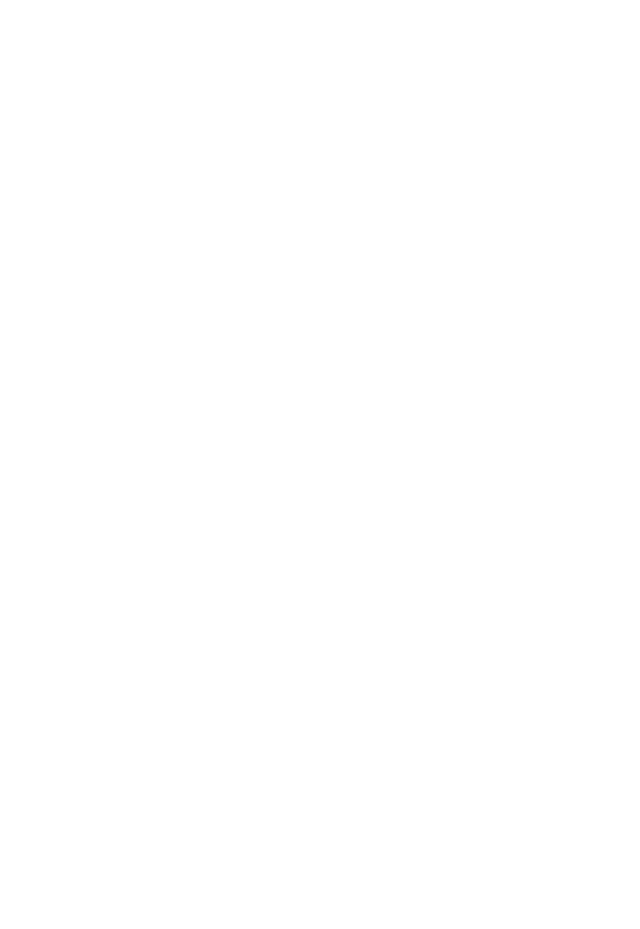
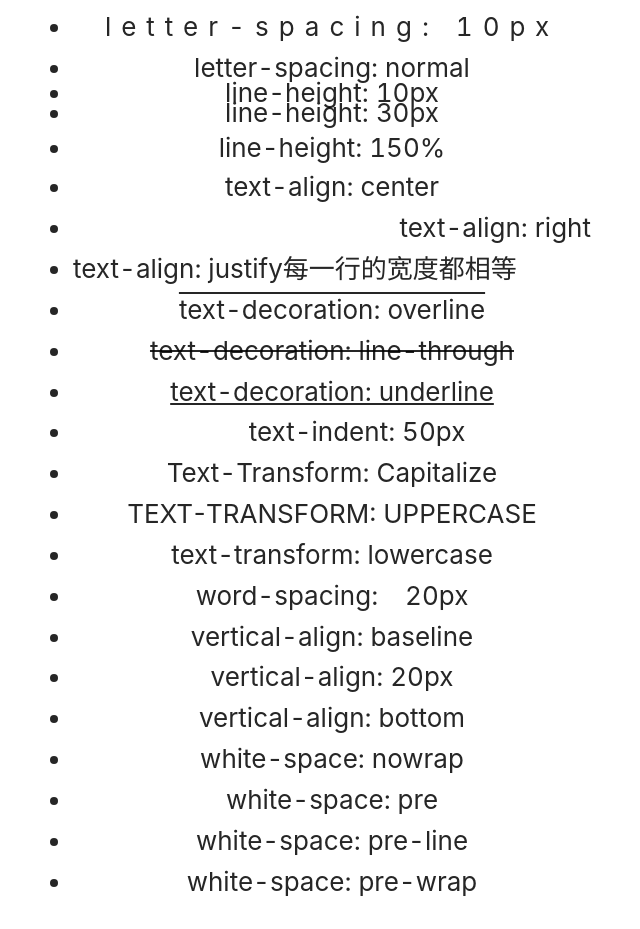
Before and after one commit to Yodonicc/practiceWithDim, a React app in the folder my-app/: page /purehtml in a window 1280 px wide. Shown: the part 660-1589 px from the top of the page, without its empty margins (328-968 px from the left). Before the commit the page ends 800 px from the top, so only its background shows below. Built offline with nearby package versions, Linux system fonts and the light colour scheme; no server answers.

Commit message:
success:增加CSS字体属性，在purehtml

```diff
--- a/my-app/src/purecss/cssforpurehtml/purehtml.js
+++ b/my-app/src/purecss/cssforpurehtml/purehtml.js
@@ -35,6 +35,36 @@
                 <div>我是car控制的文本！</div>
                 <div className={styles.mytransition}>鼠标移过来，我有过渡效果！</div>
                 <div className={styles.myanimation}>我是一行动画效果！</div>
+                <ul>
+                    <li>各种字体属性</li>
+                    <li id={styles.fontcolor}>color</li>
+                    <li id={styles.fontdirectionltr}>direction: ltr</li>
+                    <li id={styles.fontdirectionrtl}>direction: rtl</li>
+                    <li id={styles.fontletterspacing1}>letter-spacing: 10px</li>
+                    <li id={styles.fontletterspacing2}>letter-spacing: normal</li>
+                    <li id={styles.lineheight1}>line-height: 10px</li>
+                    <li id={styles.lineheight2}>line-height: 30px</li>
+                    <li id={styles.lineheight3}>line-height: 150%</li>
+                    <li id={styles.textalign1}>text-align: center</li>
+                    <li id={styles.textalign2}>text-align: right</li>
+                    <li id={styles.textalign3}>text-align: justify每一行的宽度都相等</li>
+                    <li id={styles.textdecoration1}>text-decoration: overline</li>
+                    <li id={styles.textdecoration2}>text-decoration: line-through</li>
+                    <li id={styles.textdecoration3}>text-decoration: underline</li>
+                    <li id={styles.textindent}>text-indent: 50px</li>
+                    <li id={styles.texttransform1}>text-transform: capitalize</li>
+                    <li id={styles.texttransform2}>text-transform: uppercase</li>
+                    <li id={styles.texttransform3}>text-transform: lowercase</li>
+                    <li id={styles.wordspacing}>word-spacing: 20px</li>
+                    <li id={styles.verticalalign1}>vertical-align: baseline</li>
+                    <li id={styles.verticalalign2}>vertical-align: 20px</li>
+                    <li id={styles.verticalalign3}>vertical-align: bottom</li>
+                    <li id={styles.whitespace1}>white-space: nowrap</li>
+                    <li id={styles.whitespace2}>white-space: pre</li>
+                    <li id={styles.whitespace3}>white-space: pre-line</li>
+                    <li id={styles.whitespace4}>white-space: pre-wrap</li>
+                </ul>
+
             </div>
         );
     }
--- a/my-app/src/purecss/cssforpurehtml/purehtml.module.less
+++ b/my-app/src/purecss/cssforpurehtml/purehtml.module.less
@@ -57,3 +57,107 @@
 .myanimation{
     animation: mykeyframename 4s linear 1s infinite alternate;
 }
+
+#fontcolor{
+    color: red;
+}
+
+#fontdirectionltr{
+    direction: ltr;
+}
+
+#fontdirectionrtl{
+    direction: rtl;
+}
+
+#fontletterspacing1{
+    letter-spacing: 10px;
+}
+
+#fontletterspacing2{
+    letter-spacing: normal;
+}
+
+#lineheight1{
+    line-height: 10px;
+}
+
+#lineheight2{
+    line-height: 30px;
+}
+
+#lineheight3{
+    line-height: 150%;
+}
+
+#textalign1{
+    text-align: center;
+}
+
+#textalign2{
+    text-align: right;
+}
+
+#textalign3{
+    text-align: justify;
+}
+
+#textdecoration1{
+    text-decoration: overline;
+}
+
+#textdecoration2{
+    text-decoration: line-through;
+}
+
+#textdecoration3{
+    text-decoration: underline;
+}
+
+#textindent{
+    text-indent: 50px;
+}
+
+#texttransform1{
+    text-transform: capitalize;
+}
+
+#texttransform2{
+    text-transform: uppercase;
+}
+
+#texttransform3{
+    text-transform: lowercase;
+}
+
+#wordspacing{
+    word-spacing: 20px;
+}
+
+#verticalalign1{
+    vertical-align: baseline;
+}
+
+#verticalalign2{
+    vertical-align: 50px;
+}
+
+#verticalalign3{
+    vertical-align: bottom;
+}
+
+#whitespace1{
+    white-space: nowrap;
+}
+
+#whitespace2{
+    white-space: pre;
+}
+
+#whitespace3{
+    white-space: pre-line;
+}
+
+#whitespace4{
+    white-space: pre-wrap;
+}
```
